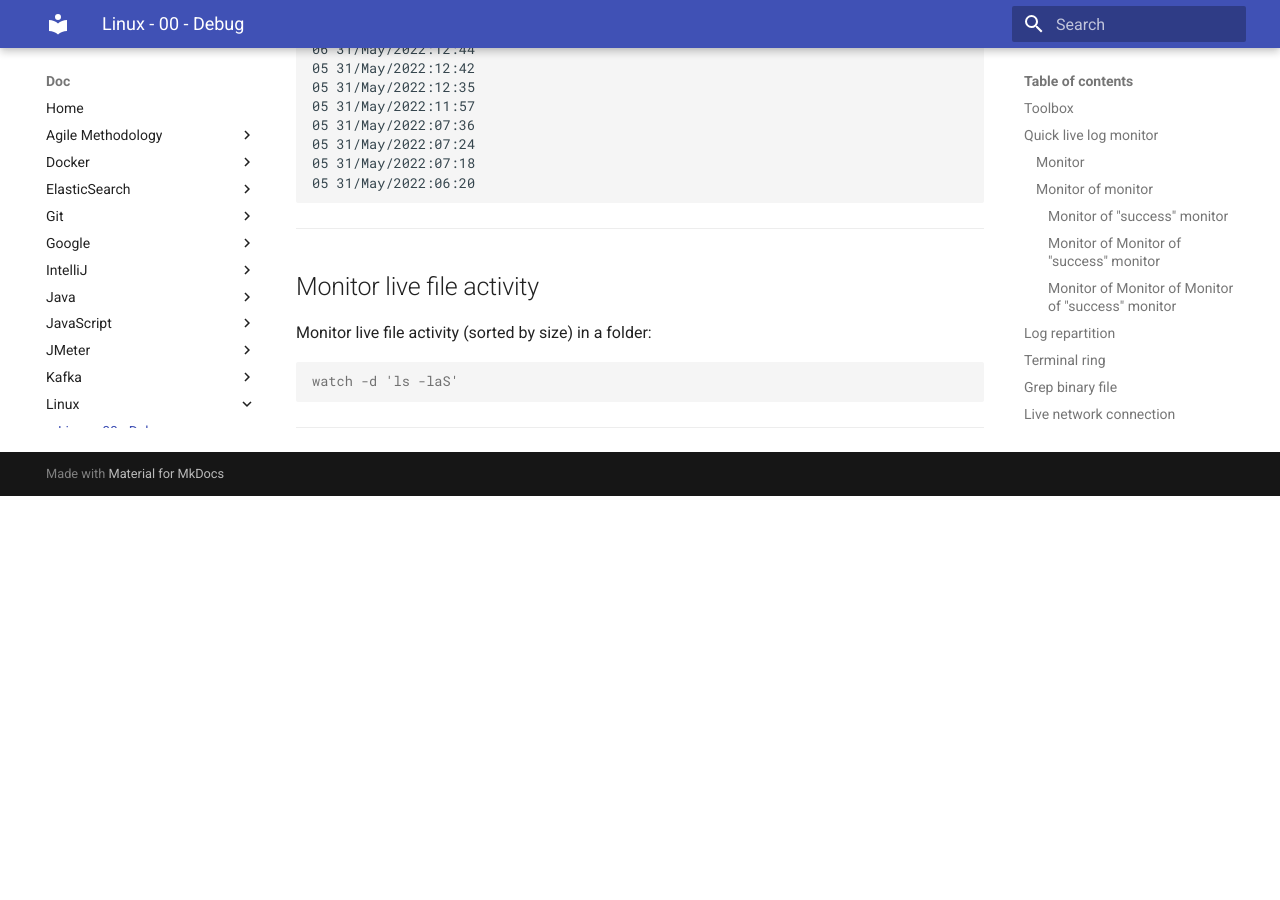
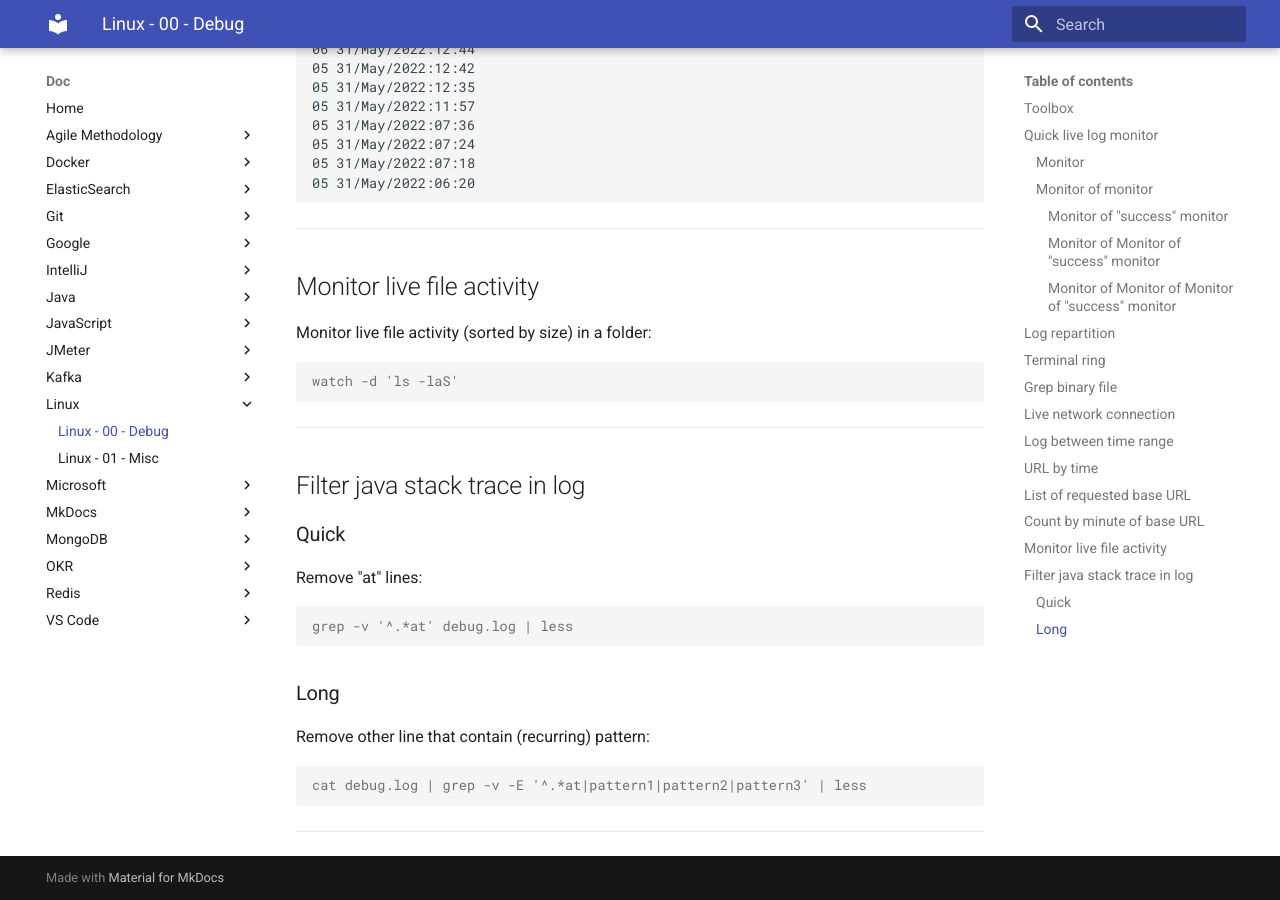
Before and after one commit to oldu73/doc, an MkDocs documentation site: the page built from docs/linux/0-linux-debug.md, in a window 1280 px wide and 900 px high, scrolled down 4127 px. Built offline with MkDocs 1.6.1 and Material for MkDocs 9.7.7, drawn with Linux system fonts in a browser that asks for light colours; before the commit the page ends 4623 px from its top, so only the background shows below that.

Commit message:
linux debug filter java stack trace in log

````diff
--- a/docs/linux/0-linux-debug.md
+++ b/docs/linux/0-linux-debug.md
@@ -232,3 +232,23 @@
 ```
 
 ***
+
+## Filter java stack trace in log
+
+### Quick
+
+Remove "at" lines:
+
+```console
+grep -v '^.*at' debug.log | less
+```
+
+### Long
+
+Remove other line that contain (recurring) pattern:
+
+```console
+cat debug.log | grep -v -E '^.*at|pattern1|pattern2|pattern3' | less
+```
+
+***
````
